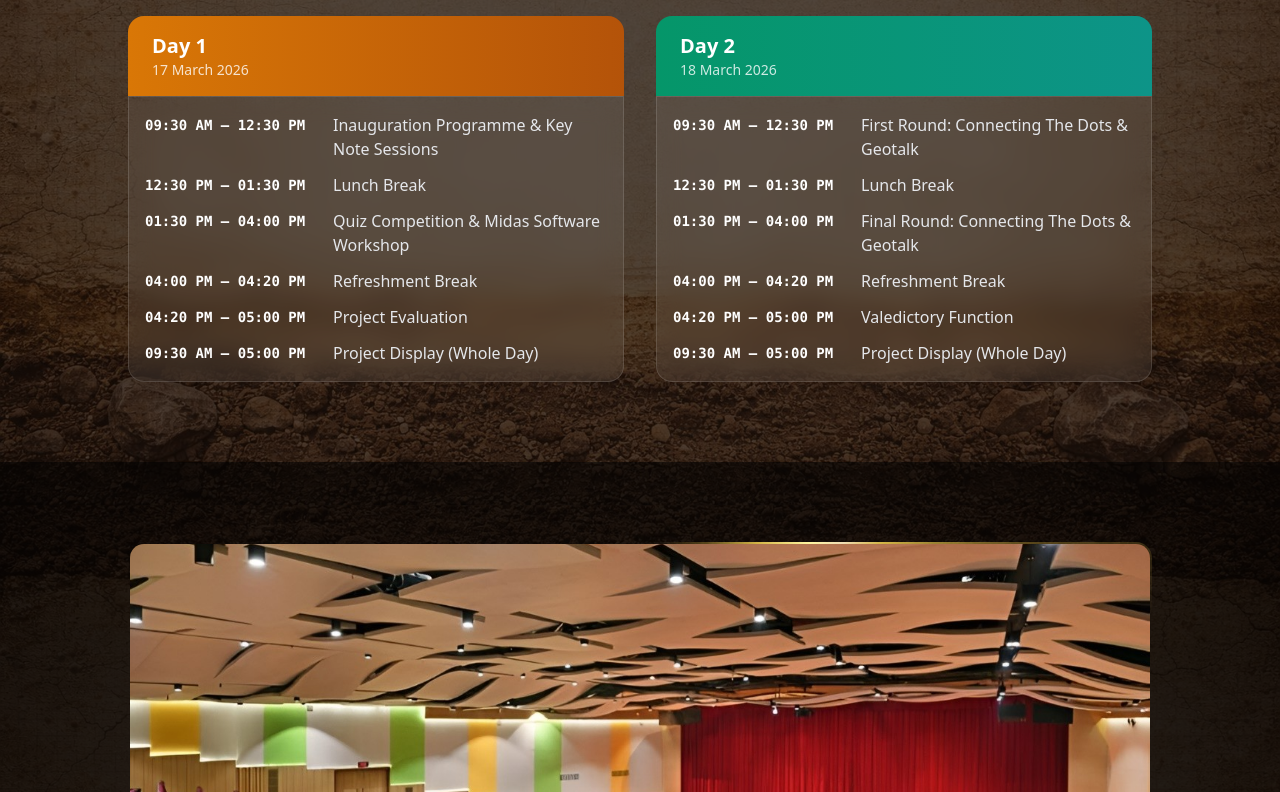
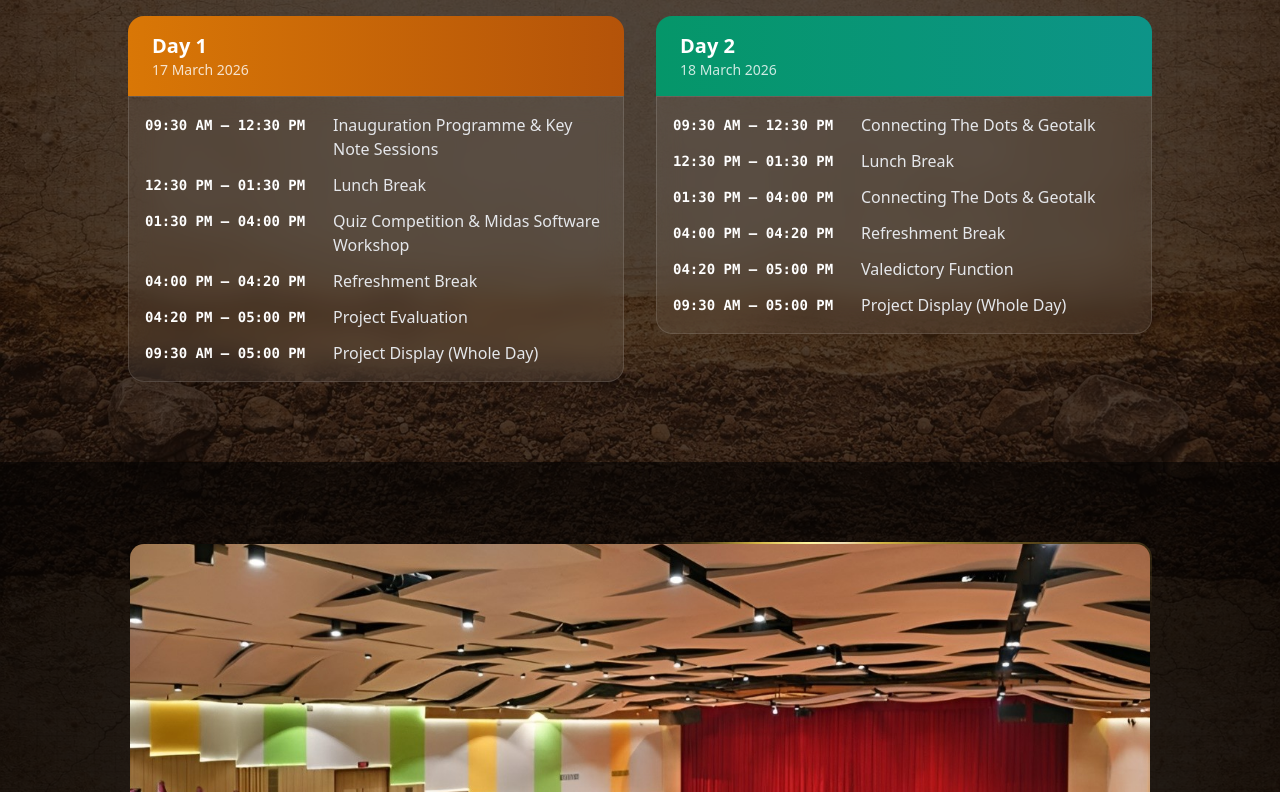
Before and after one commit to akankshakarhad/event_management_with_payment_gateway, a React (Vite) app in the folder frontend/: page / in a window 1280 px wide. Shown: the part 2908-3700 px from the top of the page. Built offline with nearby package versions, Linux system fonts and the light colour scheme; the HTML template or start-up script is replaced by a standard one.

Commit message:
UI changes

```diff
--- a/frontend/src/pages/LandingPage.jsx
+++ b/frontend/src/pages/LandingPage.jsx
@@ -109,9 +109,9 @@ const SCHEDULE = [
     day: 'Day 2', date: '18 March 2026',
     color: 'from-emerald-600 to-teal-600',
     items: [
-      { time: '09:30 AM – 12:30 PM', label: 'First Round: Connecting The Dots & Geotalk' },
+      { time: '09:30 AM – 12:30 PM', label: 'Connecting The Dots & Geotalk' },
       { time: '12:30 PM – 01:30 PM', label: 'Lunch Break' },
-      { time: '01:30 PM – 04:00 PM', label: 'Final Round: Connecting The Dots & Geotalk' },
+      { time: '01:30 PM – 04:00 PM', label: 'Connecting The Dots & Geotalk' },
       { time: '04:00 PM – 04:20 PM', label: 'Refreshment Break' },
       { time: '04:20 PM – 05:00 PM', label: 'Valedictory Function' },
       { time: '09:30 AM – 05:00 PM', label: 'Project Display (Whole Day)' },
@@ -141,7 +141,7 @@ const COMMITTEE_ROLES = [
   { role: 'PATRON',          name: 'Dr. Mrs. Sushma S. Kulkarni',  designation: 'Vice Chancellor, NICMAR University, Pune',                        initials: 'SK', photo: '/geofest_faculty_photos/dr-sushma-kulkarni.jpg.jpeg' },
   { role: 'CONVENER',        name: 'Dr. Anilkumar L Agarwal',      designation: 'Dean Academics, NICMAR University, Pune',                         initials: 'AA', photo: '/geofest_faculty_photos/Agarwal_Anil.jpeg' },
   { role: 'CO-CONVENER',     name: 'Dr. Smita Krishnarao Patil',   designation: 'Associate Professor and Dean, SOE NICMAR University, Pune',        initials: 'SP', photo: '/geofest_faculty_photos/Dr_Smita_K_Patil.jpg' },
-  { role: 'FACULTY CO-ORDINATOR', name: 'Dr. Vidya Khanapure',     designation: 'Faculty Advisor, IGS Student Chapter NICMAR University, Pune',    initials: 'VK', photo: '/geofest_faculty_photos/Dr_Vidya_Khanapure.jpg' },
+  { role: 'CO-ORDINATOR', name: 'Dr. Vidya Khanapure',     designation: 'Faculty Advisor, IGS Student Chapter NICMAR University, Pune',    initials: 'VK', photo: '/geofest_faculty_photos/Dr_Vidya_Khanapure.jpg' },
 ];
 
 const IGS_COMMITTEE = [
--- a/frontend/src/pages/RegisterPage.jsx
+++ b/frontend/src/pages/RegisterPage.jsx
@@ -78,9 +78,9 @@ const SCHEDULE = [
     day: 'Day 2', date: '18 March 2026',
     color: 'from-emerald-600 to-teal-600',
     items: [
-      { time: '09:30 AM – 12:30 PM', label: 'First Round: Connecting The Dots & Geotalk' },
+      { time: '09:30 AM – 12:30 PM', label: 'Connecting The Dots & Geotalk' },
       { time: '12:30 PM – 01:30 PM', label: 'Lunch Break' },
-      { time: '01:30 PM – 04:00 PM', label: 'Final Round: Connecting The Dots & Geotalk' },
+      { time: '01:30 PM – 04:00 PM', label: 'Connecting The Dots & Geotalk' },
       { time: '04:00 PM – 04:20 PM', label: 'Refreshment Break' },
       { time: '04:20 PM – 05:00 PM', label: 'Valedictory Function' },
       { time: '09:30 AM – 05:00 PM', label: 'Project Display (Whole Day)' },
```
